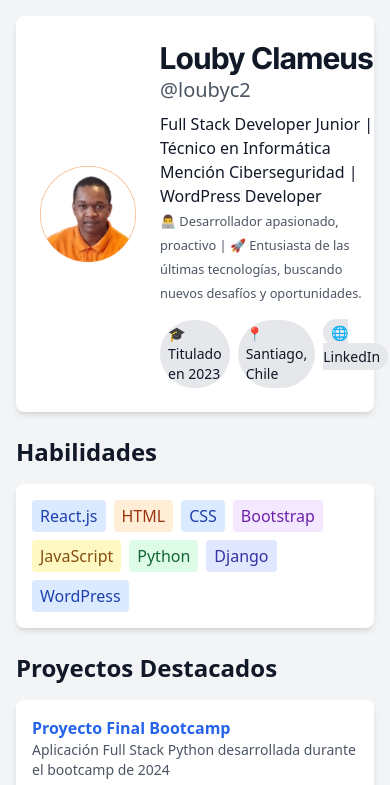
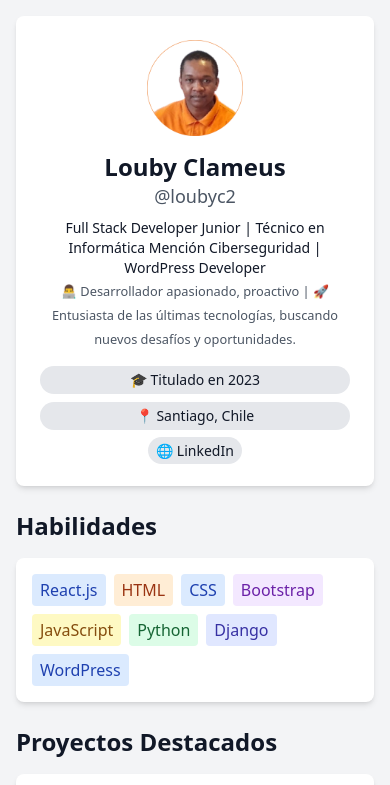
Before and after one commit to Loubyc2/loubyc2.github.io, a plain HTML site: page index.html in a window 390 px wide. Shown: the top 785 px of the page. Drawn offline with nearby package versions, Linux system fonts and the light colour scheme.

Commit message:
agregar facicon de github

```diff
--- a/index.html
+++ b/index.html
@@ -6,6 +6,7 @@
     <meta name="viewport" content="width=device-width, initial-scale=1.0">
     <title>Louby Clameus - Portfolio</title>
     <script src="https://cdn.tailwindcss.com"></script>
+    <link rel="icon" type="image/x-icon" href="./assets/img/github-logo.ico">
     <link rel="stylesheet" href="./assets/css/style.css">
 </head>
 
@@ -13,23 +14,26 @@
     <div class="container mx-auto p-4 max-w-5xl">
         <!-- Cabecera -->
         <div class="bg-white rounded-lg shadow-md p-6 mb-6">
-            <div class="flex items-center">
-                <img src="./assets/img/perfil.png" alt="Louby Clameus" class="w-24 h-24 mr-6">
-                <div>
-                    <h1 class="text-3xl font-bold inter-tight">Louby Clameus</h1>
-                    <p class="text-xl text-gray-600">
+            <div class="flex flex-col sm:flex-row items-center">
+                <img src="./assets/img/perfil.png" alt="Louby Clameus" class="w-24 h-24 mb-4 sm:mb-0 sm:mr-6">
+                <div class="text-center sm:text-left">
+                    <h1 class="text-2xl sm:text-3xl font-bold leading-tight">Louby Clameus</h1>
+                    <p class="text-lg sm:text-xl text-gray-600">
                         <a href="https://github.com/Loubyc2" target="_blank">@loubyc2</a>
                     </p>
-                    <p class="mt-2">Full Stack Developer Junior | Técnico en Informática Mención Ciberseguridad | WordPress Developer</p>
+                    <p class="mt-2 text-sm sm:text-base">Full Stack Developer Junior | Técnico en Informática Mención Ciberseguridad | WordPress Developer</p>
                     <small class="text-gray-600">👨‍💻 Desarrollador apasionado, proactivo | 🚀 Entusiasta de las últimas tecnologías, buscando nuevos desafíos y oportunidades.</small>
-                    <div class="mt-4 flex space-x-2">
+                    <div class="mt-4 flex flex-col sm:flex-row sm:space-x-2 space-y-2 sm:space-y-0 justify-center sm:justify-start">
                         <span class="bg-gray-200 px-2 py-1 rounded-full text-sm">🎓 Titulado en 2023</span>
                         <span class="bg-gray-200 px-2 py-1 rounded-full text-sm">📍 Santiago, Chile</span>
-                        <a href="https://www.linkedin.com/in/louby-clam%C3%A9us-0316a2b6/"><span class="bg-gray-200 px-2 py-1 rounded-full text-sm">🌐 LinkedIn</span></a>
+                        <a href="https://www.linkedin.com/in/louby-clam%C3%A9us-0316a2b6/">
+                            <span class="bg-gray-200 px-2 py-1 rounded-full text-sm">🌐 LinkedIn</span>
+                        </a>
                     </div>
                 </div>
             </div>
         </div>
+
 
         <!-- Habilidades -->
         <h2 class="text-2xl font-bold mb-4">Habilidades</h2>
```
Also changed, not shown: assets/img/github-logo.ico (added), assets/img/github-logo.png (added).
